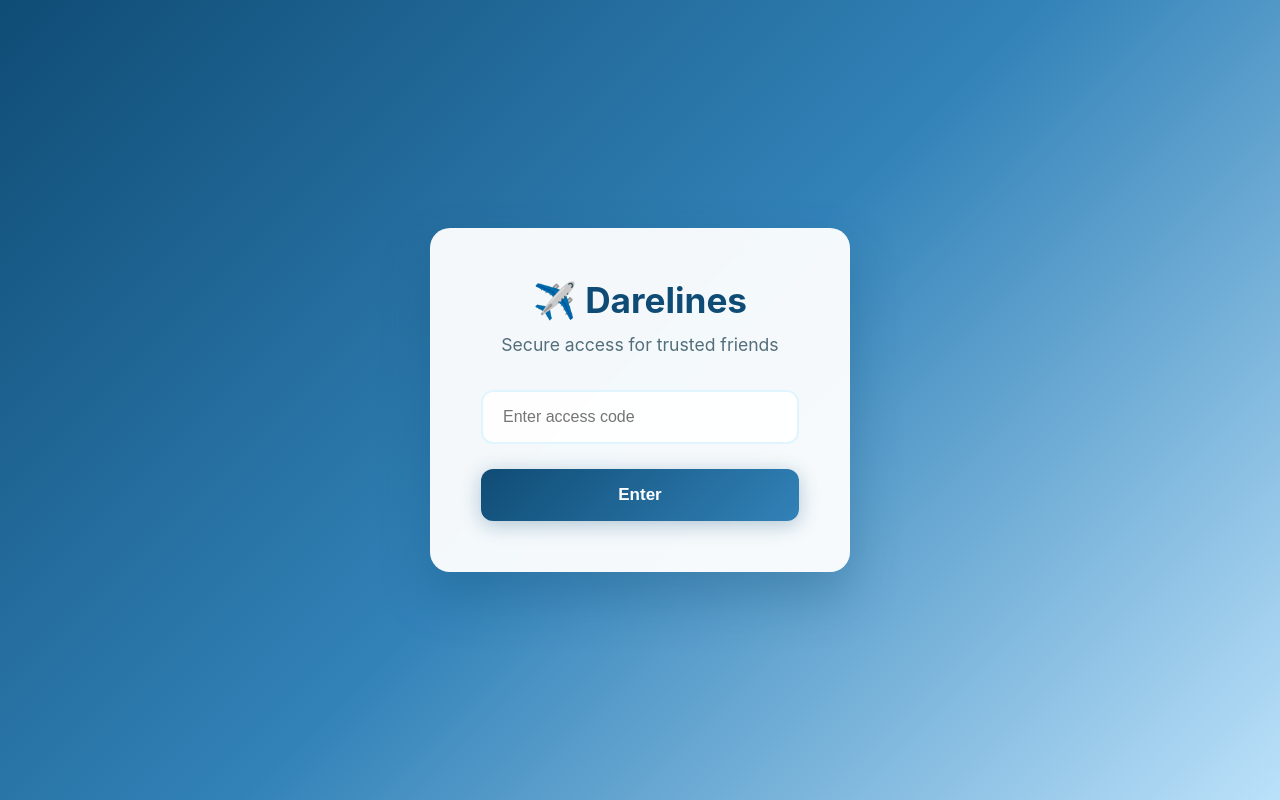
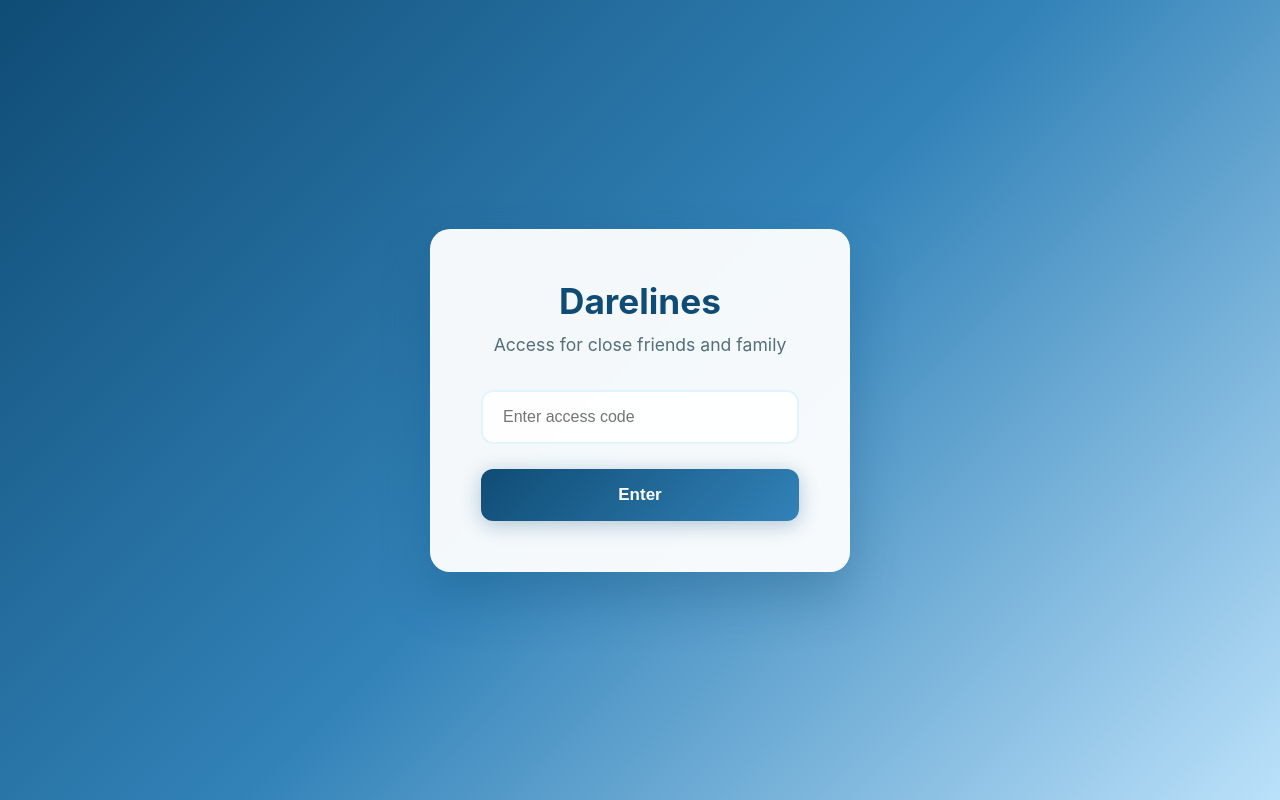
Before and after one commit to Rutledge/darelines, a website: page index.html in a window 1280 px wide. Drawn offline with Linux system fonts and the light colour scheme.

Commit message:
Remove plane icon, update login text to 'close friends and family', and ensure PHX photo is in dist folder

```diff
--- a/index.html
+++ b/index.html
@@ -1064,8 +1064,8 @@
 </head>
 <body>
     <div class="login-container" id="loginContainer">
-        <h1>✈️ Darelines</h1>
-        <p>Secure access for trusted friends</p>
+        <h1>Darelines</h1>
+        <p>Access for close friends and family</p>
         <input type="password" class="password-input" id="passwordInput" placeholder="Enter access code" onkeypress="if(event.key === 'Enter') checkPassword()">
         <button class="submit-btn" onclick="checkPassword()">Enter</button>
         <div class="error-message" id="errorMessage">Access code incorrect. Please try again.</div>
```
Also changed, not shown: dist/phx-photo.jpg (added).
